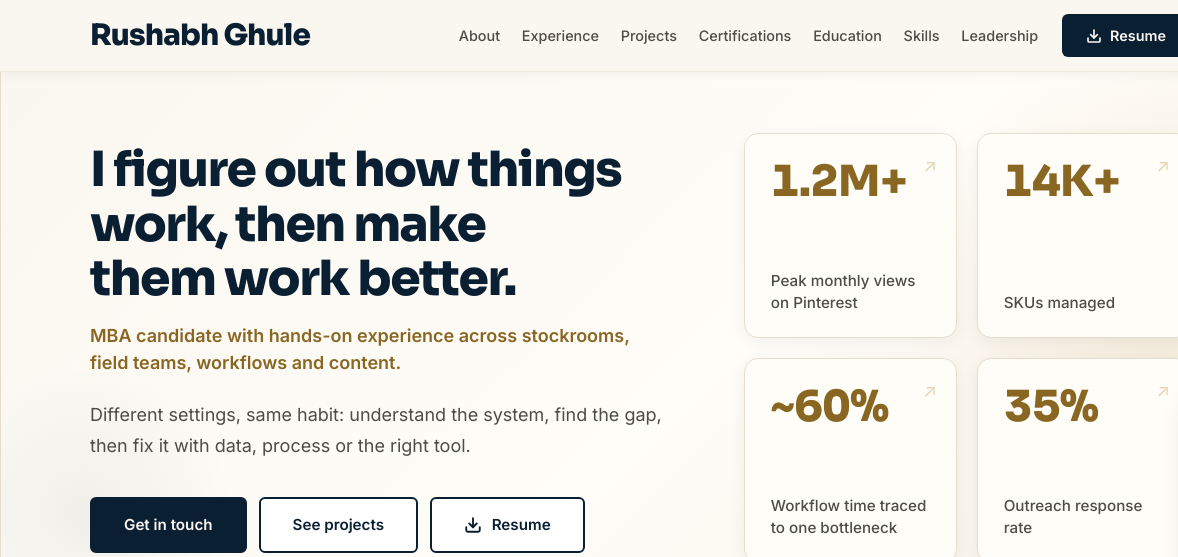
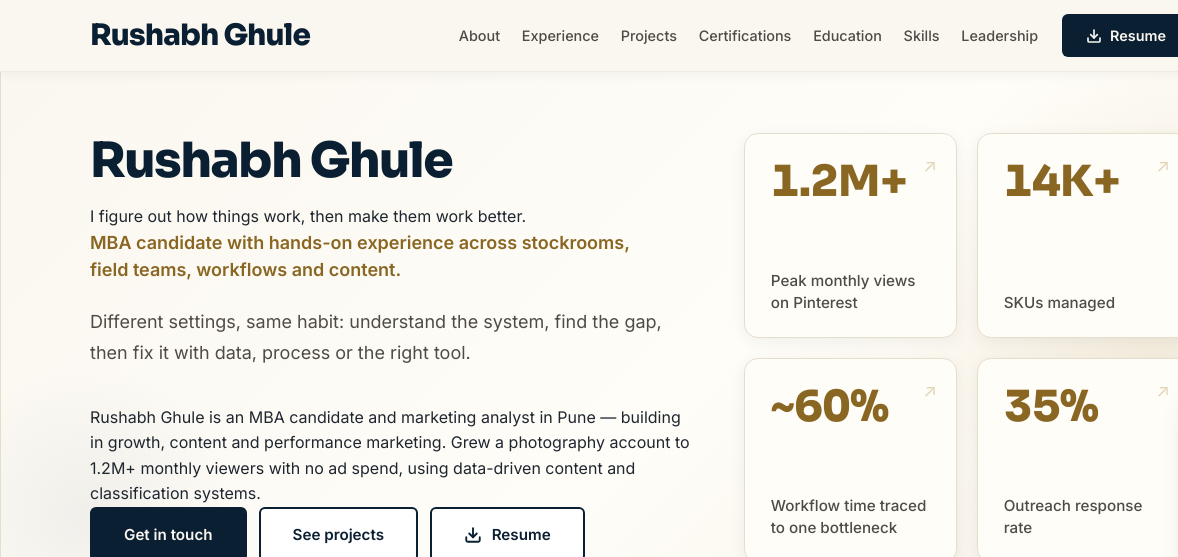
Before and after one commit to rushabhghule/rushabhghule.github.io, a plain HTML site: page index.html in a window 1280 px wide. Shown: the top 557 px of the page, 0-1178 px from the left. Drawn offline with Linux system fonts and the light colour scheme.

Commit message:
Fix: h1, blurb, meta desc 144 chars, sameAs, Pinterest www

```diff
--- a/index.html
+++ b/index.html
@@ -3,7 +3,7 @@
 <head>
     <meta charset="UTF-8">
     <meta name="viewport" content="width=device-width, initial-scale=1.0, viewport-fit=cover">
-    <meta name="description" content="Rushabh Ghule is an MBA candidate in Pune with hands-on experience across inventory and sales, field operations, process research and organic content, including a Pinterest audience that peaked at 1.2M+ monthly views.">
+    <meta name="description" content="Rushabh Ghule — MBA candidate in Pune. Growth, content and performance marketing. Grew a photography account to 1.2M+ monthly views organically.">
     <meta name="color-scheme" content="light dark">
     <meta name="author" content="Rushabh Ghule">
     <meta name="theme-color" content="#0B1F33">
@@ -14,14 +14,14 @@
     <link rel="apple-touch-icon" href="apple-touch-icon.png">
     <meta property="og:type" content="profile">
     <meta property="og:title" content="Rushabh Ghule | MBA Candidate, Pune">
-    <meta property="og:description" content="Rushabh Ghule is an MBA candidate in Pune with hands-on experience across inventory and sales, field operations, process research and organic content, including a Pinterest audience that peaked at 1.2M+ monthly views.">
+    <meta property="og:description" content="Rushabh Ghule — MBA candidate in Pune. Growth, content and performance marketing. Grew a photography account to 1.2M+ monthly views organically.">
     <meta property="og:url" content="https://rushabhghule.github.io/">
     <meta property="og:image" content="https://rushabhghule.github.io/og-image.png">
     <meta property="og:image:width" content="1200">
     <meta property="og:image:height" content="630">
     <meta property="og:image:alt" content="Rushabh Ghule, MBA candidate in Pune">
     <meta name="twitter:card" content="summary_large_image">
-    <script type="application/ld+json">{"@context": "https://schema.org", "@type": "Person", "name": "Rushabh Ghule", "url": "https://rushabhghule.github.io/", "image": "https://rushabhghule.github.io/og-image.png", "jobTitle": "MBA Candidate", "description": "Rushabh Ghule is an MBA candidate in Pune with hands-on experience across inventory and sales, field operations, process research and organic content, including a Pinterest audience that peaked at 1.2M+ monthly views.", "email": "mailto:rushabhg893@gmail.com", "address": {"@type": "PostalAddress", "addressLocality": "Pune", "addressRegion": "Maharashtra", "addressCountry": "IN"}, "alumniOf": [{"@type": "CollegeOrUniversity", "name": "Savitribai Phule Pune University"}], "affiliation": {"@type": "CollegeOrUniversity", "name": "Neville Wadia Institute of Management Studies and Research"}, "knowsAbout": ["Inventory management", "Process improvement", "Data analysis", "Content strategy", "Pinterest SEO", "Digital marketing", "AI tools"], "sameAs": ["https://www.linkedin.com/in/rushabhghule", "https://github.com/rushabhghule", "https://in.pinterest.com/rogersg17/"]}</script>
+    <script type="application/ld+json">{"@context": "https://schema.org", "@type": "Person", "name": "Rushabh Ghule", "url": "https://rushabhghule.github.io/", "image": "https://rushabhghule.github.io/og-image.png", "jobTitle": "MBA Candidate", "description": "Rushabh Ghule — MBA candidate in Pune. Growth, content and performance marketing. Grew a photography account to 1.2M+ monthly views organically.", "email": "mailto:rushabhg893@gmail.com", "address": {"@type": "PostalAddress", "addressLocality": "Pune", "addressRegion": "Maharashtra", "addressCountry": "IN"}, "alumniOf": [{"@type": "CollegeOrUniversity", "name": "Savitribai Phule Pune University"}], "affiliation": {"@type": "CollegeOrUniversity", "name": "Neville Wadia Institute of Management Studies and Research"}, "knowsAbout": ["Inventory management", "Process improvement", "Data analysis", "Content strategy", "Pinterest SEO", "Digital marketing", "AI tools"], "sameAs": ["https://rushabhghule.github.io/", "https://www.linkedin.com/in/rushabhghule", "https://github.com/rushabhghule", "https://www.pinterest.com/rogersg17/"]}</script>
     <link rel="preconnect" href="https://fonts.googleapis.com">
     <link rel="preconnect" href="https://fonts.gstatic.com" crossorigin>
     <link rel="preload" as="style" href="https://fonts.googleapis.com/css2?family=Sora:wght@600;700;800&family=Inter:wght@400;500;600;700&display=swap" onload="this.onload=null;this.rel='stylesheet'">
@@ -115,9 +115,11 @@
         <div class="hero-content">
             <div class="hero-header">
                 <div class="hero-text">
-                    <h1>I figure out how things work, then make them work better.</h1>
+                    <h1>Rushabh Ghule</h1>
+                    <p class="hero-tagline">I figure out how things work, then make them work better.</p>
                     <p class="subtitle">MBA candidate with hands-on experience across stockrooms, field teams, workflows and content.</p>
                     <p class="description">Different settings, same habit: understand the system, find the gap, then fix it with data, process or the right tool.</p>
+                    <p class="about-blurb">Rushabh Ghule is an MBA candidate and marketing analyst in Pune — building in growth, content and performance marketing. Grew a photography account to 1.2M+ monthly viewers with no ad spend, using data-driven content and classification systems.</p>
                     <div class="cta-buttons">
                         <a href="mailto:rushabhg893@gmail.com" class="cta-button primary" data-track="contact_email">Get in touch</a>
                         <a href="#projects" class="cta-button secondary">See projects</a>
@@ -244,7 +246,7 @@
         <section id="projects" class="reveal">
             <h2>Projects & Innovation</h2>
 
-            <div class="project-card featured-project" id="pinterest" role="link" tabindex="0" aria-label="Pinterest Audience Growth — opens Pinterest profile" style="cursor:pointer;" onclick="if(typeof gtag==='function')gtag('event','outbound_pinterest',{link_url:'https://in.pinterest.com/rogersg17/'});window.open('https://in.pinterest.com/rogersg17/','_blank','noopener');" onkeydown="if(event.key==='Enter'||event.key===' ')this.click();">
+            <div class="project-card featured-project" id="pinterest" role="link" tabindex="0" aria-label="Pinterest Audience Growth — opens Pinterest profile" style="cursor:pointer;" onclick="if(typeof gtag==='function')gtag('event','outbound_pinterest',{link_url:'https://in.pinterest.com/rogersg17/'});window.open('https://www.pinterest.com/rogersg17/','_blank','noopener');" onkeydown="if(event.key==='Enter'||event.key===' ')this.click();">
                 <div class="project-header">
                     <div>
                         <span class="ai-badge">Organic Growth · Since Apr 2023</span>
@@ -559,9 +561,9 @@
         <div class="footer-content">
             <div class="footer-links">
                 <a href="mailto:rushabhg893@gmail.com" data-track="contact_email">Email</a>
-                <a href="https://github.com/rushabhghule" target="_blank" rel="noopener" data-track="outbound_github">GitHub</a>
-                <a href="https://www.linkedin.com/in/rushabhghule" target="_blank" rel="noopener" data-track="outbound_linkedin">LinkedIn</a>
-                <a href="https://in.pinterest.com/rogersg17/" target="_blank" rel="noopener" data-track="outbound_pinterest">Pinterest</a>
+                <a href="https://github.com/rushabhghule" target="_blank" rel="noopener" data-track="outbound_github">Rushabh Ghule on GitHub</a>
+                <a href="https://www.linkedin.com/in/rushabhghule" target="_blank" rel="noopener" data-track="outbound_linkedin">Rushabh Ghule on LinkedIn</a>
+                <a href="https://www.pinterest.com/rogersg17/" target="_blank" rel="noopener" data-track="outbound_pinterest">Rushabh Ghule on Pinterest</a>
             </div>
             <div class="footer-meta">
                 <p>Designed & built by Rushabh Ghule · © <span id="footerYear">2026</span></p>
@@ -572,17 +574,17 @@
 
     <!-- FLOATING SOCIAL BAR -->
     <div class="floating-social" role="region" aria-label="Contact and social media links">
-        <a href="https://github.com/rushabhghule" target="_blank" rel="noopener" class="social-link github" title="GitHub" aria-label="Visit GitHub profile" data-track="outbound_github">
+        <a href="https://github.com/rushabhghule" target="_blank" rel="noopener" class="social-link github" title="GitHub" aria-label="Rushabh Ghule on GitHub" data-track="outbound_github">
             <svg viewBox="0 0 24 24" xmlns="http://www.w3.org/2000/svg">
                 <path d="M12 0c-6.626 0-12 5.373-12 12 0 5.302 3.438 9.8 8.207 11.387.599.111.793-.261.793-.577v-2.234c-3.338.726-4.033-1.416-4.033-1.416-.546-1.387-1.333-1.756-1.333-1.756-1.089-.745.083-.729.083-.729 1.205.084 1.839 1.237 1.839 1.237 1.07 1.834 2.807 1.304 3.492.997.107-.775.418-1.305.762-1.604-2.665-.305-5.467-1.334-5.467-5.931 0-1.311.469-2.381 1.236-3.221-.124-.303-.535-1.524.117-3.176 0 0 1.008-.322 3.301 1.23.957-.266 1.983-.399 3.003-.404 1.02.005 2.047.138 3.006.404 2.291-1.552 3.297-1.23 3.297-1.23.653 1.653.242 2.874.118 3.176.77.84 1.235 1.911 1.235 3.221 0 4.609-2.807 5.624-5.479 5.921.43.372.823 1.102.823 2.222v3.293c0 .319.192.694.801.576 4.765-1.589 8.199-6.086 8.199-11.386 0-6.627-5.373-12-12-12z"/>
             </svg>
         </a>
-        <a href="https://www.linkedin.com/in/rushabhghule" target="_blank" rel="noopener" class="social-link linkedin" title="LinkedIn" aria-label="Visit LinkedIn profile" data-track="outbound_linkedin">
+        <a href="https://www.linkedin.com/in/rushabhghule" target="_blank" rel="noopener" class="social-link linkedin" title="LinkedIn" aria-label="Rushabh Ghule on LinkedIn" data-track="outbound_linkedin">
             <svg viewBox="0 0 24 24" xmlns="http://www.w3.org/2000/svg">
                 <path d="M20.447 20.452h-3.554v-5.569c0-1.328-.027-3.037-1.852-3.037-1.853 0-2.136 1.445-2.136 2.939v5.667H9.351V9h3.414v1.561h.046c.477-.9 1.637-1.85 3.37-1.85 3.601 0 4.267 2.37 4.267 5.455v6.286zM5.337 7.433c-1.144 0-2.063-.926-2.063-2.065 0-1.138.92-2.063 2.063-2.063 1.14 0 2.064.925 2.064 2.063 0 1.139-.925 2.065-2.064 2.065zm1.782 13.019H3.555V9h3.564v11.452zM22.225 0H1.771C.792 0 0 .774 0 1.729v20.542C0 23.227.792 24 1.771 24h20.451C23.2 24 24 23.227 24 22.271V1.729C24 .774 23.2 0 22.225 0z"/>
             </svg>
         </a>
-        <a href="https://in.pinterest.com/rogersg17/" target="_blank" rel="noopener" class="social-link pinterest" title="Pinterest" aria-label="Visit Pinterest profile" data-track="outbound_pinterest">
+        <a href="https://www.pinterest.com/rogersg17/" target="_blank" rel="noopener" class="social-link pinterest" title="Pinterest" aria-label="Rushabh Ghule on Pinterest" data-track="outbound_pinterest">
             <svg viewBox="0 0 24 24" xmlns="http://www.w3.org/2000/svg" aria-hidden="true"><path d="M12 0C5.37 0 0 5.37 0 12c0 5.09 3.16 9.43 7.63 11.18-.1-.95-.2-2.41.04-3.45.22-.94 1.4-5.96 1.4-5.96s-.36-.72-.36-1.78c0-1.67.97-2.92 2.17-2.92 1.02 0 1.52.77 1.52 1.69 0 1.03-.66 2.57-.99 3.99-.28 1.2.6 2.17 1.78 2.17 2.13 0 3.77-2.25 3.77-5.49 0-2.87-2.06-4.88-5.01-4.88-3.41 0-5.41 2.56-5.41 5.2 0 1.03.4 2.13.89 2.73.1.12.11.22.08.34-.09.38-.29 1.2-.33 1.36-.05.22-.17.27-.4.16-1.49-.69-2.42-2.88-2.42-4.63 0-3.77 2.74-7.23 7.9-7.23 4.15 0 7.37 2.96 7.37 6.91 0 4.12-2.6 7.44-6.21 7.44-1.21 0-2.35-.63-2.74-1.38l-.75 2.84c-.27 1.04-1 2.34-1.49 3.13A12 12 0 0 0 12 24c6.63 0 12-5.37 12-12S18.63 0 12 0z"/></svg>
         </a>
         <a href="mailto:rushabhg893@gmail.com" class="social-link email" title="Email" aria-label="Email rushabhg893@gmail.com" data-track="contact_email">
```
